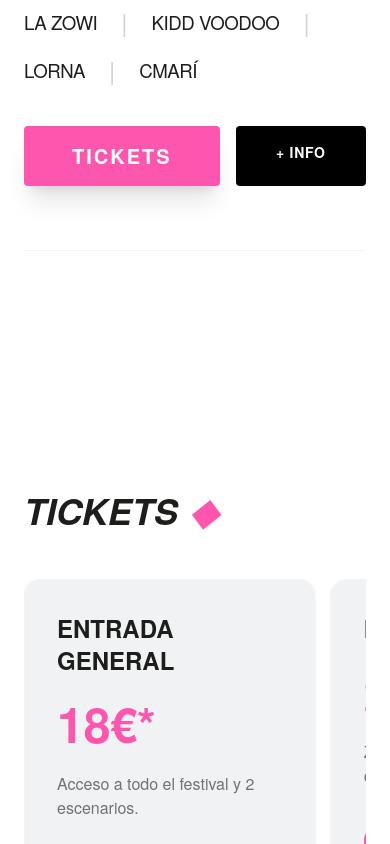
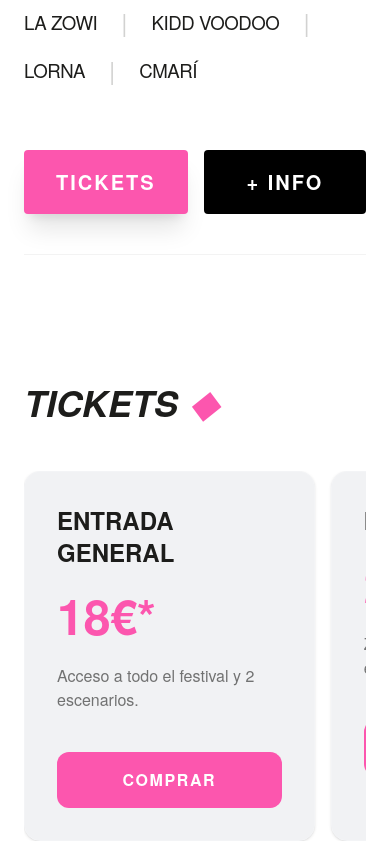
Before and after one commit to dail7x/revefest-web, a Next.js app: page / in a window 390 px wide. Shown: the part 700-1544 px from the top of the page. Built offline with nearby package versions, Linux system fonts and the light colour scheme; a web font is replaced by a local one.

Commit message:
Ajuste botones móviles Lineup y reducción de espacios entre secciones

```diff
--- a/src/app/page.tsx
+++ b/src/app/page.tsx
@@ -22,7 +22,7 @@
       <LineupText />
 
       {/* SECCIÓN 4: LINEUP GRID (Desktop Only) - FEAT-007 */}
-      <div className="container mx-auto px-6 pb-24">
+      <div className="container mx-auto px-6 pb-8 md:pb-12">
         <LineupGrid />
       </div>
 
--- a/src/components/home/LineupText.tsx
+++ b/src/components/home/LineupText.tsx
@@ -9,7 +9,7 @@
 
     return (
         <section id="lineup" className="container mx-auto px-6 py-12 md:py-24">
-            <div className="flex flex-col md:flex-row md:items-start justify-between gap-10 border-b border-foreground/5 pb-16">
+            <div className="flex flex-col md:flex-row md:items-start justify-between gap-10 border-b border-foreground/5 pb-10">
                 <div className="flex flex-col gap-8 flex-grow">
                     <h2 className="text-4xl md:text-5xl font-bold uppercase flex items-center gap-4 italic shrink-0">
                         Lineup <span className="text-primary tracking-tighter">◆</span>
@@ -34,16 +34,16 @@
                     {/* Desktop Button */}
                     <Link
                         href="/guia-de-compra"
-                        className="hidden md:inline-flex bg-black text-white px-8 py-3 text-sm font-bold rounded-sm hover:bg-foreground/80 transition-all w-fit tracking-wider"
+                        className="hidden md:inline-flex bg-black text-white px-8 py-3 text-sm font-bold rounded-sm hover:bg-foreground/80 transition-all w-fit tracking-wider uppercase"
                     >
                         + INFORMACIÓN
                     </Link>
                 </div>
 
-                <div className="flex flex-row flex-wrap md:flex-col gap-4 w-full md:w-auto">
+                <div className="flex flex-row gap-4 w-full md:w-auto mt-6 md:mt-0">
                     <Link
                         href="/entradas"
-                        className="flex-1 md:flex-none bg-primary text-white px-12 py-4 text-xl font-bold rounded-sm hover:bg-foreground transition-all text-center shadow-xl tracking-widest uppercase"
+                        className="flex-1 md:flex-none bg-primary text-white px-8 py-4 text-xl font-bold rounded-sm hover:bg-foreground transition-all text-center shadow-xl tracking-widest uppercase flex items-center justify-center min-h-[64px]"
                     >
                         TICKETS
                     </Link>
@@ -51,7 +51,7 @@
                     {/* Mobile Button */}
                     <Link
                         href="/guia-de-compra"
-                        className="flex-1 md:hidden bg-black text-white px-4 py-4 text-sm font-bold rounded-sm hover:bg-foreground/80 transition-all text-center tracking-wider"
+                        className="flex-1 md:hidden bg-black text-white px-8 py-4 text-xl font-bold rounded-sm hover:bg-foreground/80 transition-all text-center tracking-widest uppercase flex items-center justify-center min-h-[64px]"
                     >
                         + INFO
                     </Link>
--- a/src/components/home/TicketsSection.tsx
+++ b/src/components/home/TicketsSection.tsx
@@ -14,7 +14,7 @@
     const [emblaRef] = useEmblaCarousel({ align: 'start', containScroll: 'trimSnaps' });
 
     return (
-        <section id="tickets" className="py-24 bg-white overflow-hidden">
+        <section id="tickets" className="py-12 md:py-24 bg-white overflow-hidden">
             <div className="container mx-auto px-6">
                 <h2 className="text-4xl md:text-5xl font-bold uppercase mb-12 flex items-center gap-3 italic">
                     Tickets <span className="text-primary tracking-tighter">◆</span>
```
